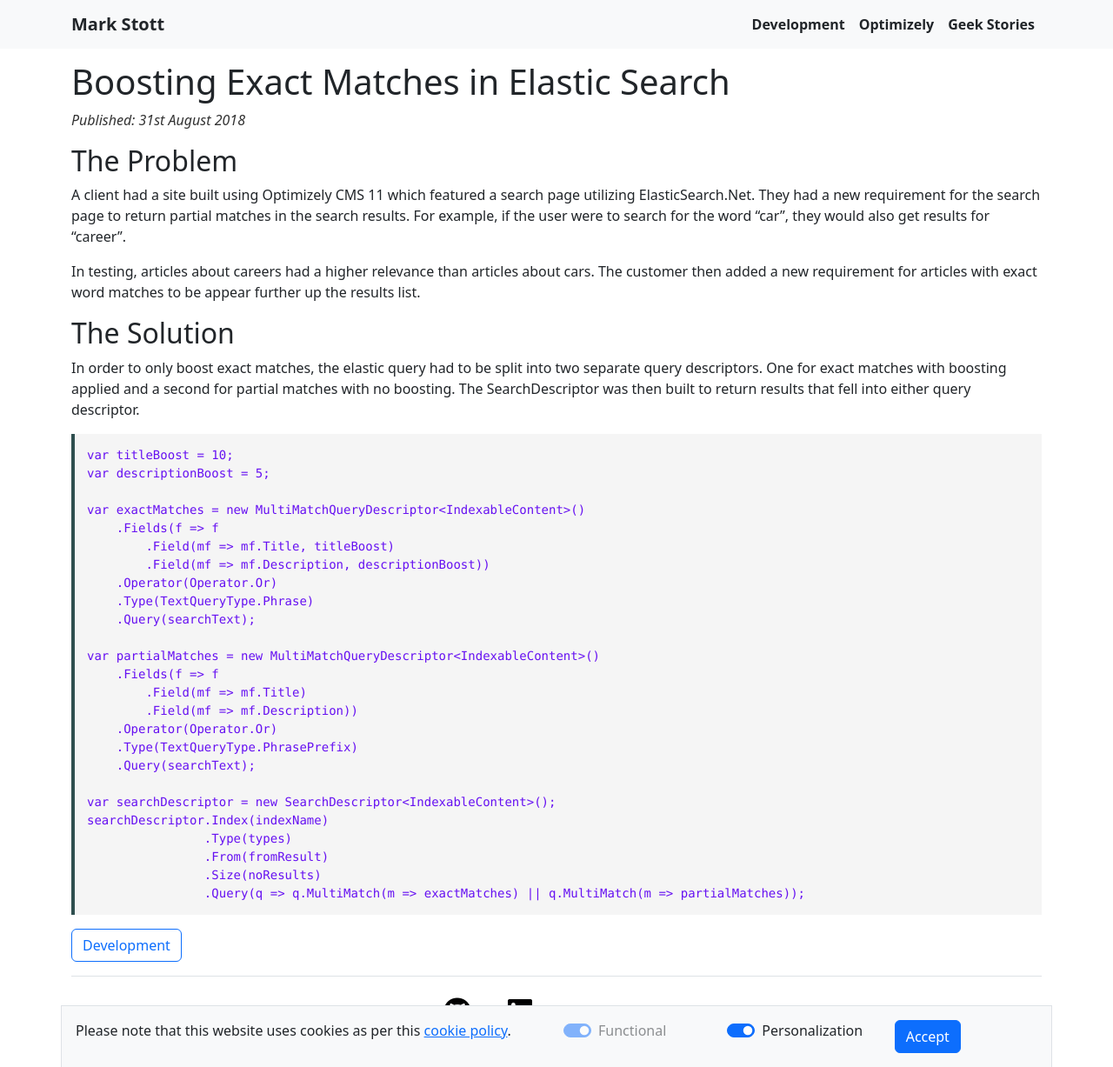
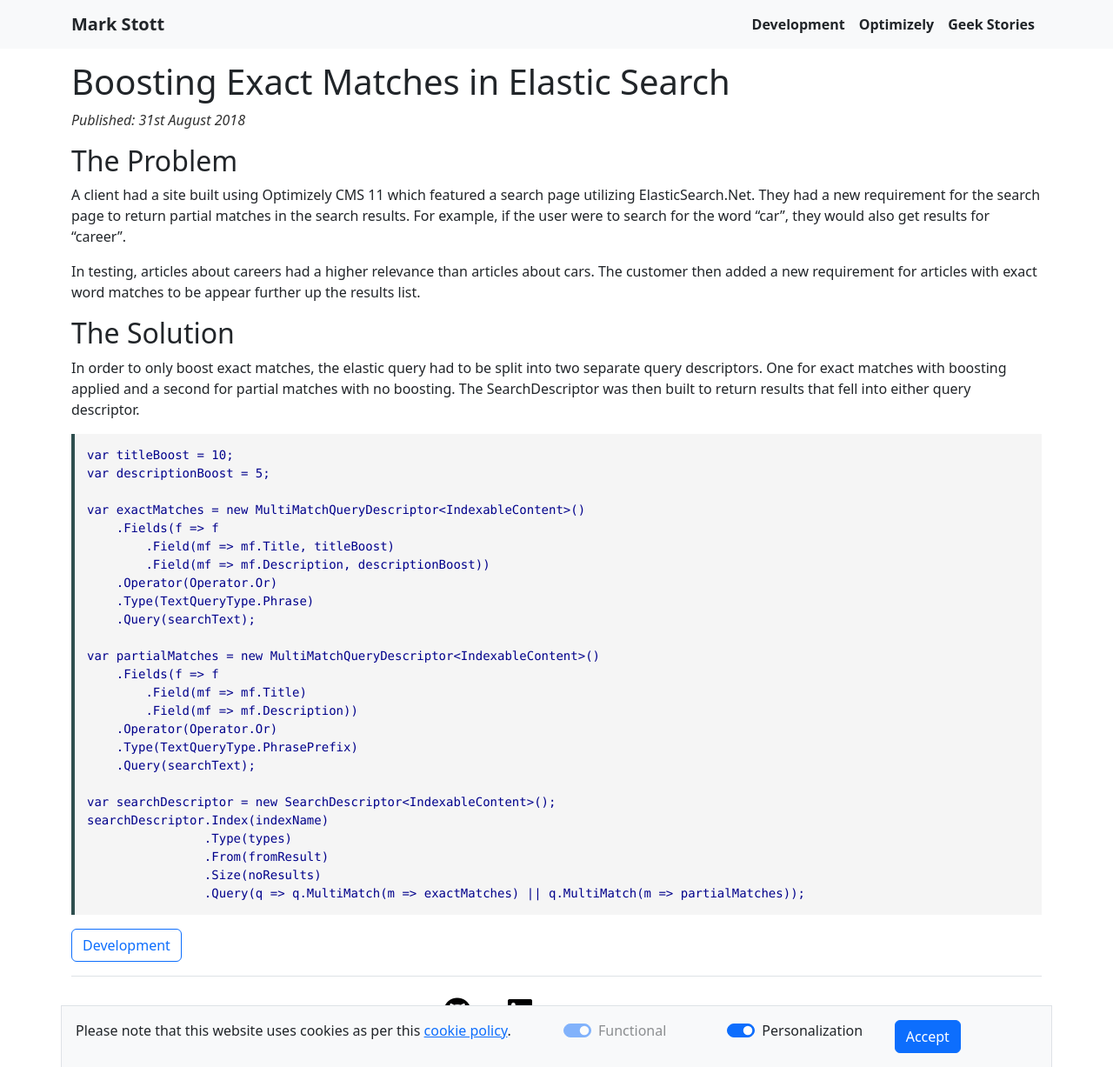
Before and after one commit to GeekInTheNorth/GeekInTheNorth.github.io, a Jekyll site: the page built from _posts/2018-08-31-boosting-exact-matches-in-elastic-search.md, in a window 1280 px wide and 1227 px high. Shown: the whole window at 87% size. Built offline with Jekyll 4.4.1, drawn with Linux system fonts in a browser that asks for light colours.

Commit message:
Change code colour to blue

```diff
--- a/assets/css/site.css
+++ b/assets/css/site.css
@@ -49,7 +49,7 @@ blockquote {
 }
 
 code{
-  color: var(--bs-indigo) !important;
+  color: darkblue !important;
 }
 
 pre {
```
